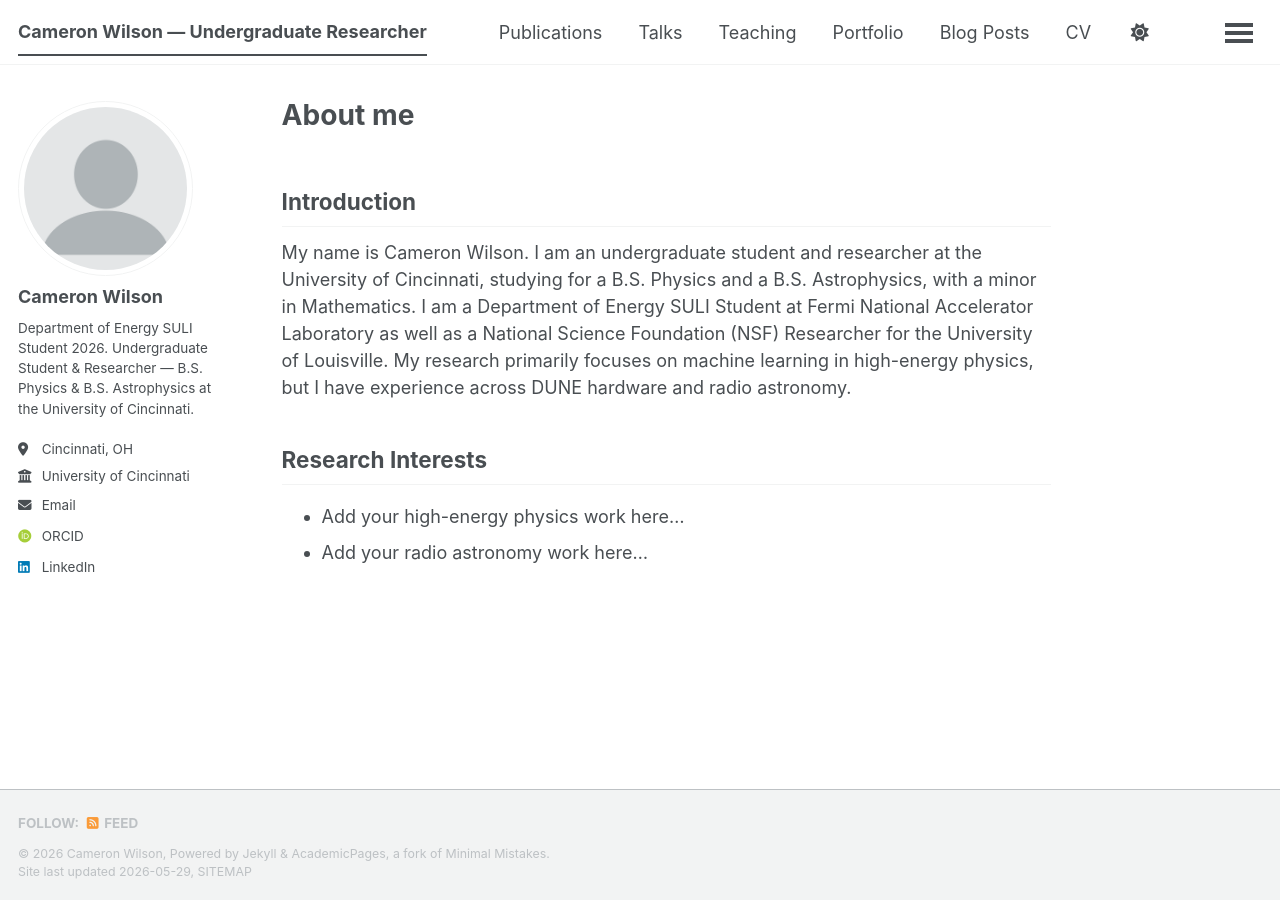
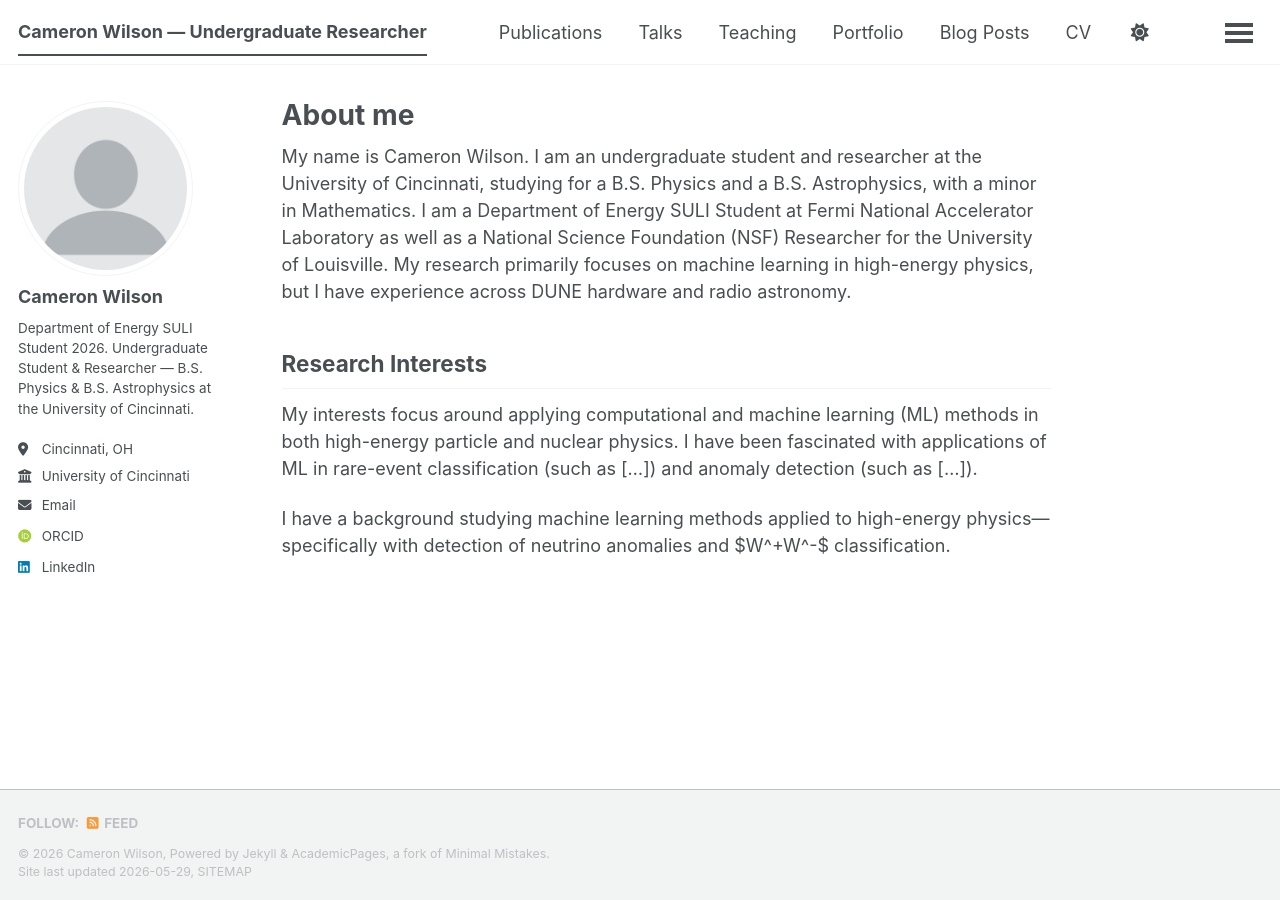
Before and after one commit to wilso6cc/wilso6cc.github.io, a Jekyll site: the page built from _pages/about.md, in a window 1280 px wide. Built offline with Jekyll 4.4.1, drawn with Linux system fonts in a browser that asks for light colours; some web fonts are replaced; a script bundle is joined from its source files by our own code; library files that are not in the unit come from our copies.

Commit message:
Update about.md

```diff
--- a/_pages/about.md
+++ b/_pages/about.md
@@ -7,11 +7,10 @@ redirect_from:
   - /about.html
 ---
 
-## Introduction
-
 My name is Cameron Wilson. I am an undergraduate student and researcher at the University of Cincinnati, studying for a B.S. Physics and a B.S. Astrophysics, with a minor in Mathematics. I am a Department of Energy SULI Student at Fermi National Accelerator Laboratory as well as a National Science Foundation (NSF) Researcher for the University of Louisville. My research primarily focuses on machine learning in high-energy physics, but I have experience across DUNE hardware and radio astronomy.
 
 ## Research Interests
 
-* Add your high-energy physics work here...
-* Add your radio astronomy work here...
+My interests focus around applying computational and machine learning (ML) methods in both high-energy particle and nuclear physics. I have been fascinated with applications of ML in rare-event classification (such as [...]) and anomaly detection (such as [...]).
+
+I have a background studying machine learning methods applied to high-energy physics---specifically with detection of neutrino anomalies and $W^+W^-$ classification.
```
